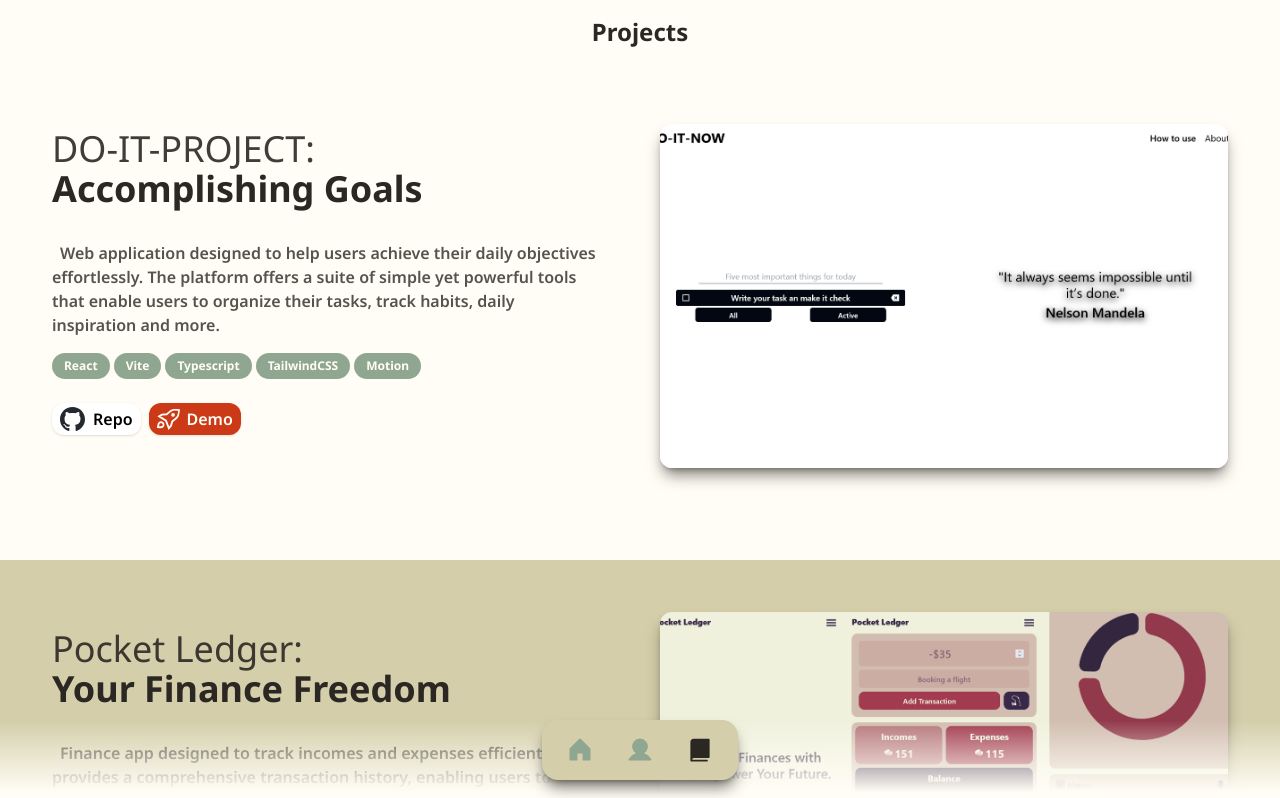
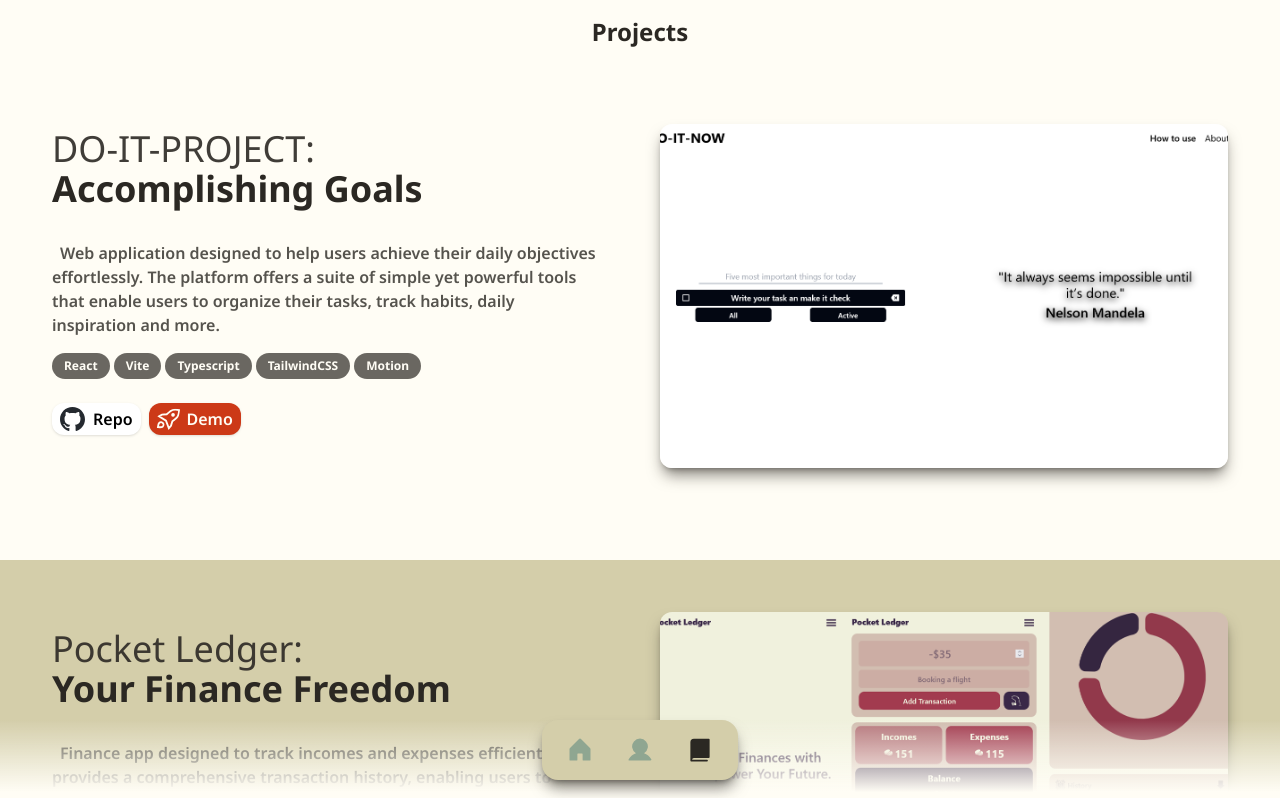
Before and after one commit to fantasyfuerte/portfolio, a Next.js app: page /projects in a window 1280 px wide. Shown: the top 798 px of the page. Built offline with nearby package versions, Linux system fonts and the light colour scheme.

Commit message:
Changing tagcolor

```diff
--- a/src/components/project-item.tsx
+++ b/src/components/project-item.tsx
@@ -44,7 +44,7 @@ function ProjectItem({
               className={`px-3 py-1 text-[12px] font-bold rounded-full ${
                 bg
                   ? "bg-basicBackground/90 text-primary/80"
-                  : "bg-secondary text-basicBackground"
+                  : "bg-primary/70 text-basicBackground"
               }`}
             >
               {tech}
```
